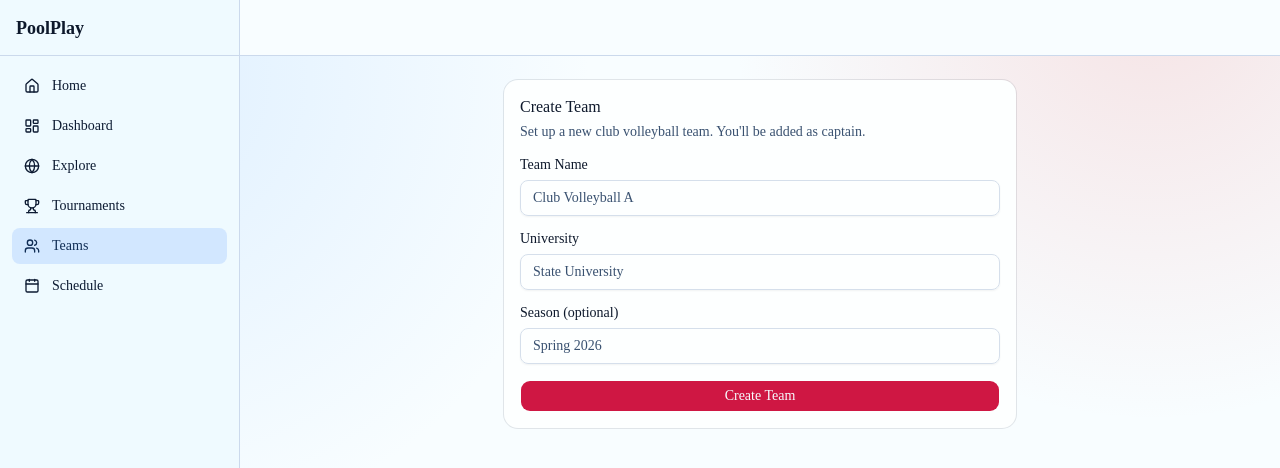
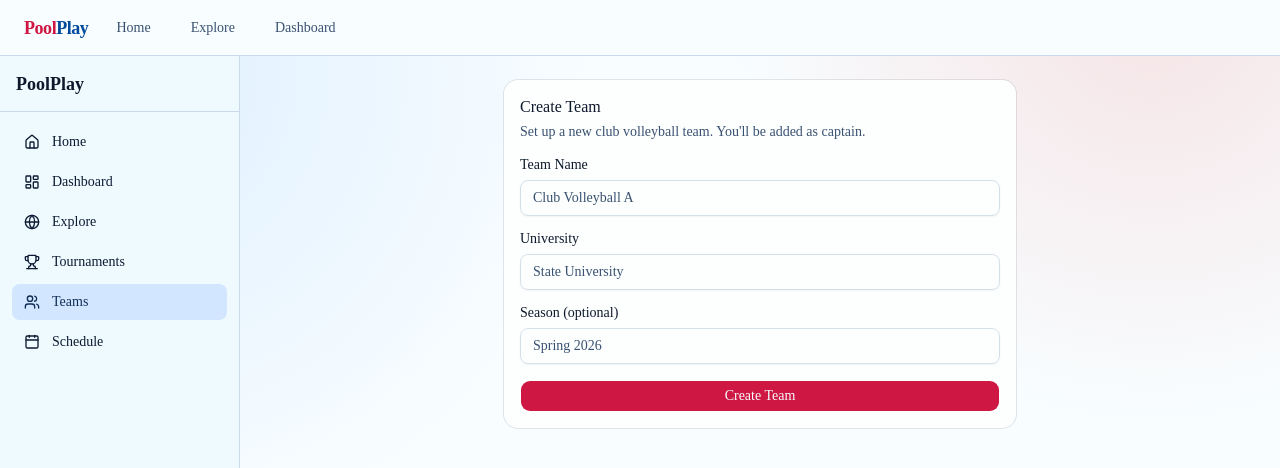
Before and after one commit to anderooc/PoolPlay, a Next.js app: page /teams/new in a window 1280 px wide. Shown: the top 468 px of the page. Built offline with nearby package versions, Linux system fonts and the light colour scheme; no server answers.

Commit message:
feat: restructure dashboard shell with top header and sidebar content pane

```diff
--- a/src/app/(dashboard)/layout.tsx
+++ b/src/app/(dashboard)/layout.tsx
@@ -8,10 +8,10 @@ export default function DashboardLayout({
   children: React.ReactNode;
 }) {
   return (
-    <div className="flex h-screen overflow-hidden">
-      <Sidebar />
-      <div className="flex flex-1 flex-col overflow-hidden">
-        <Header />
+    <div className="flex h-screen flex-col overflow-hidden">
+      <Header />
+      <div className="flex min-h-0 flex-1 overflow-hidden">
+        <Sidebar />
         <main className="flex-1 overflow-y-auto p-4 md:p-6">{children}</main>
       </div>
       <Toaster />
--- a/src/components/layout/header.tsx
+++ b/src/components/layout/header.tsx
@@ -1,13 +1,17 @@
 import { getCurrentAuthProfile } from "@/lib/auth";
 import { MobileNav } from "./mobile-nav";
+import { HeaderNav } from "./header-nav";
+import { PoolPlayMark } from "./poolplay-mark";
 import { UserMenu } from "./user-menu";
 
 export async function Header() {
   const user = await getCurrentAuthProfile();
 
   return (
-    <header className="sticky top-0 z-40 flex h-14 items-center gap-4 border-b bg-background px-4 md:px-6">
+    <header className="sticky top-0 z-40 flex h-14 shrink-0 items-center gap-3 border-b bg-background px-4 md:gap-4 md:px-6">
+      <PoolPlayMark href="/dashboard" wordmarkClassName="text-lg font-bold" />
       <MobileNav />
+      <HeaderNav className="min-w-0" />
       <div className="flex-1" />
       {user && <UserMenu fullName={user.fullName} email={user.email} />}
     </header>
```
